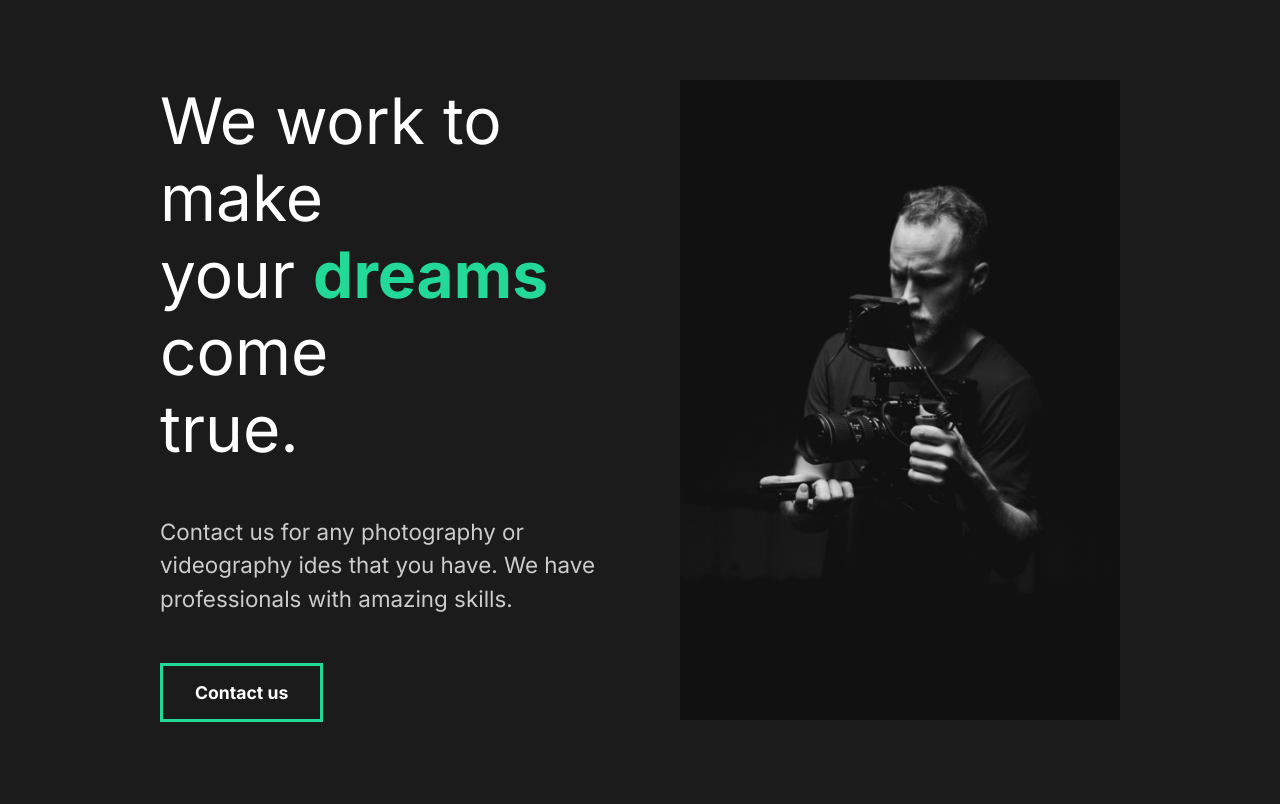
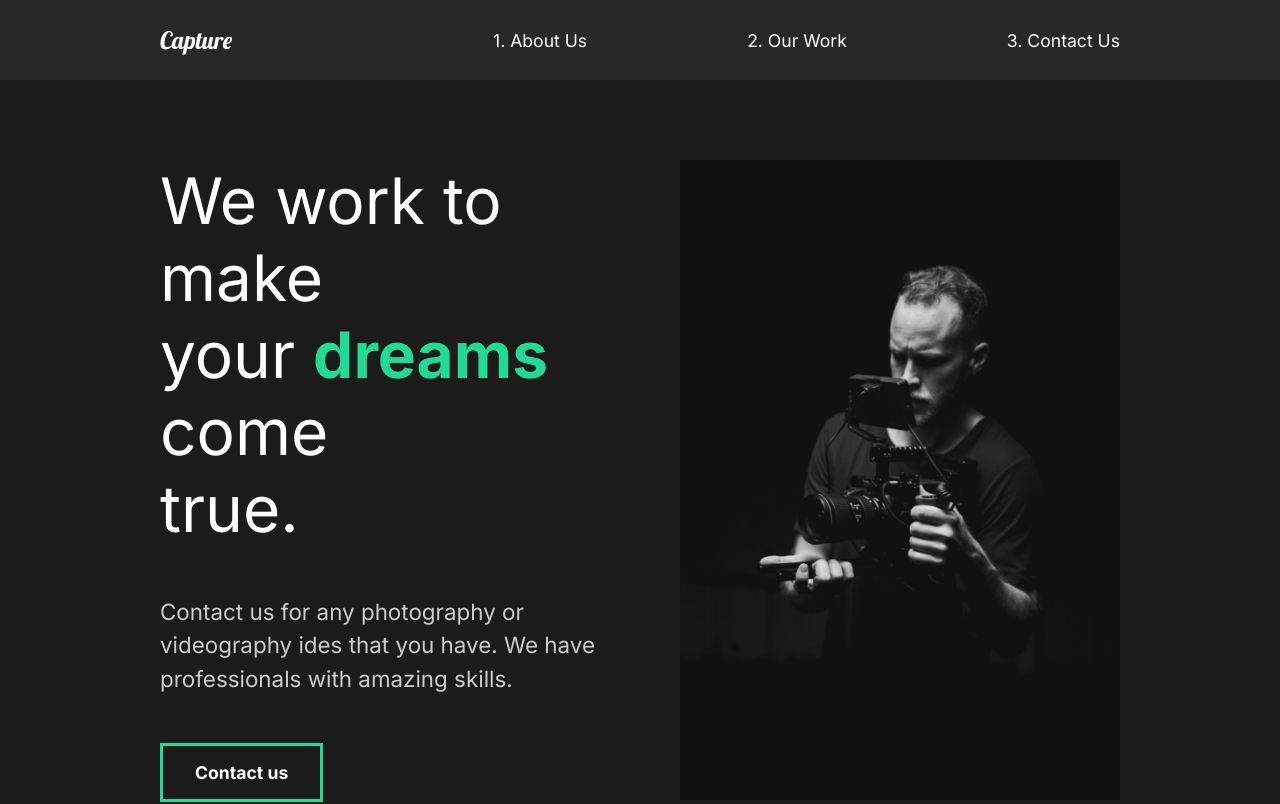
Before and after one commit to Proboskis/Capture-portfolio, a React (Create React App) app: page / in a window 1280 px wide. Shown: the top 804 px of the page. Built offline with nearby package versions, Linux system fonts and the light colour scheme.

Commit message:
2. Added Navigation.

```diff
--- a/src/App.js
+++ b/src/App.js
@@ -2,11 +2,13 @@
 import GlobalStyle from "./components/GlobalStyle";
 // Import Pages
 import AboutUs from "./pages/AboutUs";
+import Nav from "./components/Nav";
 
 function App() {
   return (
     <div className="App">
       <GlobalStyle />
+        <Nav />
       <AboutUs />
     </div>
   );
--- /dev/null
+++ b/src/components/Nav.js
@@ -0,0 +1,49 @@
+import styled from "styled-components";
+
+const Nav = () => {
+    return(
+        <StyledNav>
+            <h1><a id="logo" href="#">Capture</a></h1>
+            <ul>
+                <li>
+                    <a href="">1. About Us</a>
+                </li>
+                <li>
+                    <a href="">2. Our Work</a>
+                </li>
+                <li>
+                    <a href="">3. Contact Us</a>
+                </li>
+            </ul>
+        </StyledNav>
+    );
+}
+
+const StyledNav = styled.nav`
+    min-height:10vh;
+    display: flex;
+    margin: auto;
+    justify-content: space-between;
+    align-items: center;
+    padding: 1rem 10rem;
+    background-color: #282828;
+    a {
+        color: white;
+        text-decoration: none;
+    }
+    ul {
+        display: flex;
+        list-style: none;
+    }
+    #logo {
+        font-size: 1.5rem;
+        font-family: "Lobster", cursive;
+        font-weight: lighter;
+    }
+    li {
+        padding-left: 10rem;
+        position: relative;
+    }
+`;
+
+export default Nav;
```
